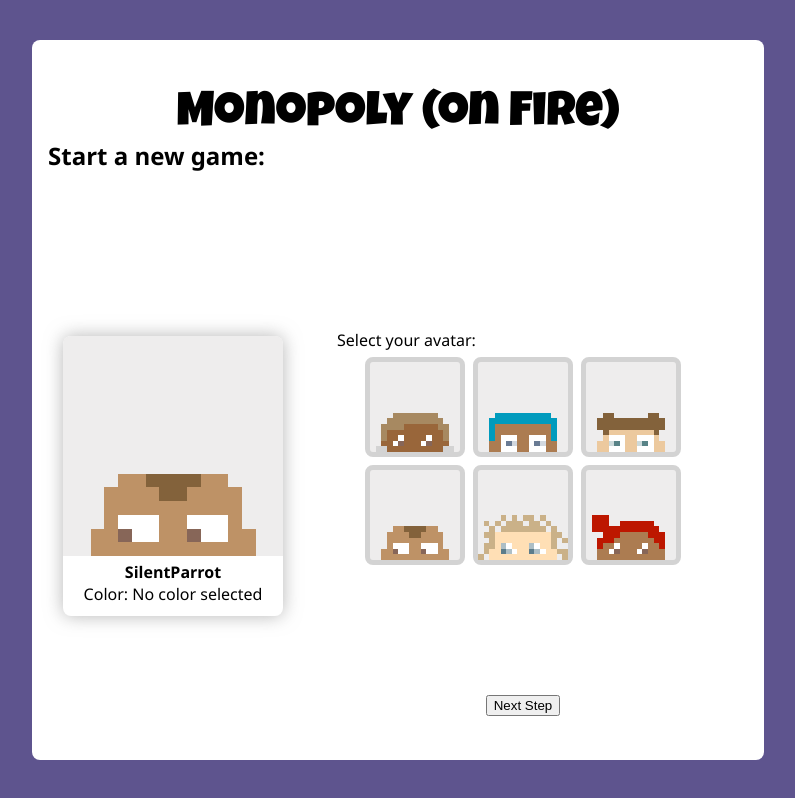
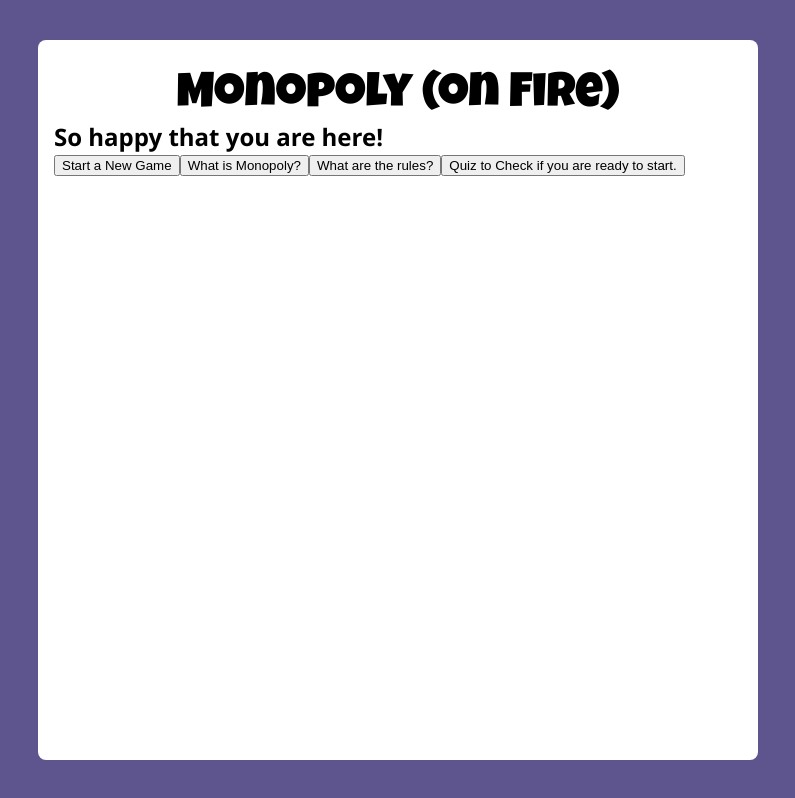
Before and after one commit to mbosselmann/pyropoly, a Next.js app: page / in a window 1280 px wide. Shown: the whole page, without its empty margins (242-1037 px from the left). Built offline with nearby package versions, Linux system fonts and the light colour scheme.

Commit message:
Create layout and new game components

```diff
--- /dev/null
+++ b/src/components/Layout.tsx
@@ -0,0 +1,41 @@
+import Head from "next/head";
+import styled from "styled-components";
+import { Luckiest_Guy } from "next/font/google";
+
+const luckiestGuy = Luckiest_Guy({
+  subsets: ["latin"],
+  display: "swap",
+  weight: "400",
+});
+
+const Main = styled.main`
+  width: 45rem;
+  padding: 2rem 1rem 1rem;
+  border-radius: 0.5rem;
+  background-color: #fff;
+  min-height: 90%;
+`;
+
+const Headline = styled.h1`
+  text-align: center;
+  font-size: 3rem;
+`;
+
+export default function Layout({ children }: { children: React.ReactNode }) {
+  return (
+    <>
+      <Head>
+        <title>Monopoly (on Fire)</title>
+        <meta name="description" content="Generated by create next app" />
+        <meta name="viewport" content="width=device-width, initial-scale=1" />
+        <link rel="icon" href="/favicon.ico" />
+      </Head>
+      <Main>
+        <Headline className={luckiestGuy.className}>
+          Monopoly (on Fire)
+        </Headline>
+        {children}
+      </Main>
+    </>
+  );
+}
--- /dev/null
+++ b/src/components/NewGame.tsx
@@ -0,0 +1,49 @@
+import styled from "styled-components";
+import NewGameForm from "@/components/NewGameForm";
+import PlayerCard from "@/components/PlayerCard";
+import { useGameData } from "@/context";
+
+const Section = styled.section`
+  display: grid;
+  height: 100%;
+  grid-template-areas: "title title title" "user-input form form" "user-input form form" "user-input form form";
+`;
+
+const Title = styled.h2`
+  grid-area: title;
+`;
+
+const CurrentStateOfUserInput = styled.div`
+  width: 250px;
+  grid-area: user-input;
+  display: flex;
+  flex-direction: column;
+  align-items: center;
+  justify-content: center;
+  gap: 0.5rem;
+  padding: 1rem;
+
+  & p {
+    margin: 0;
+  }
+`;
+
+export default function NewGame() {
+  const { user } = useGameData();
+
+  return (
+    <Section>
+      <Title id="game-start">Start a new game:</Title>
+      <CurrentStateOfUserInput>
+        {user && (
+          <PlayerCard
+            selectedAvatar={user.name}
+            selectedColor={user?.color}
+            userName={user?.username}
+          />
+        )}
+      </CurrentStateOfUserInput>
+      <NewGameForm />
+    </Section>
+  );
+}
--- a/src/pages/index.tsx
+++ b/src/pages/index.tsx
@@ -1,78 +1,27 @@
-import styled from "styled-components";
-import Head from "next/head";
-import NewGameForm from "@/components/NewGameForm";
-import PlayerCard from "@/components/PlayerCard";
-import { useGameData } from "@/context";
-import { Luckiest_Guy } from "next/font/google";
-
-const luckiestGuy = Luckiest_Guy({
-  subsets: ["latin"],
-  display: "swap",
-  weight: "400",
-});
-
-const Main = styled.main`
-  display: grid;
-  padding: 1rem;
-  border-radius: 0.5rem;
-  background-color: #fff;
-  min-height: 90%;
-  grid-template-areas: "headline headline headline" "title title title" "user-input form form" "user-input form form" "user-input form form";
-`;
-
-const Headline = styled.h1`
-  grid-area: headline;
-  display: grid;
-  place-items: end center;
-  font-size: 3rem;
-`;
-
-const Title = styled.h2`
-  grid-area: title;
-`;
-
-const CurrentStateOfUserInput = styled.div`
-  width: 250px;
-  grid-area: user-input;
-  display: flex;
-  flex-direction: column;
-  align-items: center;
-  justify-content: center;
-  gap: 0.5rem;
-  padding: 1rem;
-
-  & p {
-    margin: 0;
-  }
-`;
+import { useState } from "react";
+import Layout from "@/components/Layout";
+import NewGame from "@/components/NewGame";
 
 export default function Home() {
-  const { user } = useGameData();
+  const [isOpen, setIsOpen] = useState(false);
 
   return (
-    <>
-      <Head>
-        <title>Monopoly (on Fire)</title>
-        <meta name="description" content="Generated by create next app" />
-        <meta name="viewport" content="width=device-width, initial-scale=1" />
-        <link rel="icon" href="/favicon.ico" />
-      </Head>
-      <Main>
-        <Headline className={luckiestGuy.className}>
-          Monopoly (on Fire)
-        </Headline>
-        <Title id="game-start">Start a new game:</Title>
-        <CurrentStateOfUserInput>
-          {user && (
-            <PlayerCard
-              selectedAvatar={user.name}
-              selectedColor={user?.color}
-              userName={user?.username}
-            />
-          )}
-        </CurrentStateOfUserInput>
-        <NewGameForm />
-      </Main>
-    </>
+    <Layout>
+      {isOpen ? (
+        <NewGame />
+      ) : (
+        <section>
+          <h2>So happy that you are here!</h2>
+          <button type="button" onClick={() => setIsOpen(!isOpen)}>
+            Start a New Game
+          </button>
+          <button type="button">What is Monopoly?</button>
+          <button type="button">What are the rules?</button>
+          <button type="button">
+            Quiz to Check if you are ready to start.
+          </button>
+        </section>
+      )}
+    </Layout>
   );
 }
```
